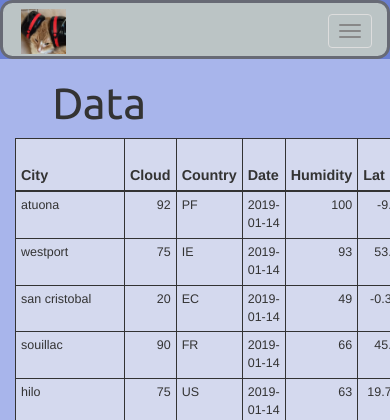
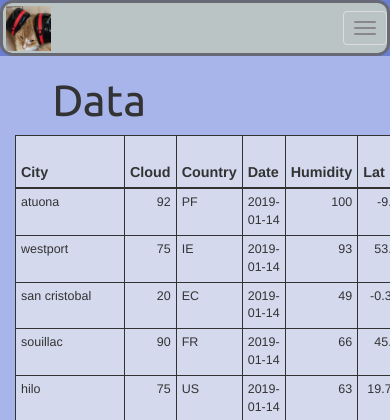
Before and after one commit to phillkev/Weather, a Flask app: page /data in a window 390 px wide; the page is wider, and only the part inside the window is pictured. Shown: the top 420 px of that part. Run offline with Flask 2, Linux system fonts and the light colour scheme; some libraries are stand-ins or nearby versions.

Commit message:
commented media max-width settings

```diff
--- a/static/style.css
+++ b/static/style.css
@@ -115,27 +115,27 @@ table {
 
 
 
-@media (max-width: 768px) {
+/* @media (max-width: 768px) {
     .container-fluid>.navbar-collapse, .container-fluid>.navbar-header, .container>.navbar-collapse, .container>.navbar-header {
         margin-right: 0;
         margin-left: 0;
     /* for Edge Chrome and Safari */
         /* -webkit-text-size-adjust: 300%; */
     /* for Chrome Opera and Edge */
-        text-size-adjust: 300%;
+        /* text-size-adjust: 300%;
         padding-top: .15em;
         }
-    }
+    } */
 
 
-@media (max-width: 415px) {
+/* @media (max-width: 415px) {
     .container-fluid>.navbar-collapse, .container-fluid>.navbar-header, .container>.navbar-collapse, .container>.navbar-header {
         padding-top: .25em;
         }
-    }
+    } */
 
 
-@media (max-width: 415px) {
+/* @media (max-width: 415px) {
 .navbar-header img#brand {
         margin-left: 1em;
         max-width:3.9em;
@@ -143,7 +143,7 @@ table {
         padding-right: 0px;
         height: auto;
     }
-}
+} */
 
 /* @media (min-width: 400px) {
 .navbar-brand {
```
